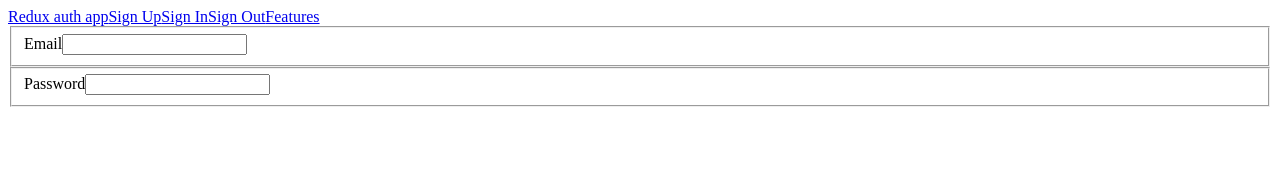
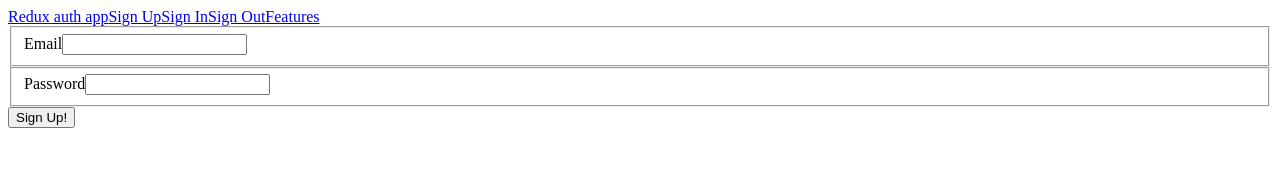
Before and after one commit to penkong/advanced-react-testing, a React (Create React App) app in the folder auth/client/: page /signup in a window 1280 px wide. Shown: the top 178 px of the page. Built offline with nearby package versions, Linux system fonts and the light colour scheme.

Commit message:
wireup action creators with axios to connect to backend

```diff
--- a/auth/client/src/actions/index.js
+++ b/auth/client/src/actions/index.js
@@ -0,0 +1,6 @@
+import axios from 'axios';
+import { AUTH_USER } from './types';
+//formProps
+export const signup = ({email, password}) => dispatch => {
+  axios.post('http://localhost:3090/signup', { email, password });
+};
--- /dev/null
+++ b/auth/client/src/actions/types.js
@@ -0,0 +1 @@
+export const AUTH_USER = 'AUTH_USER';
--- a/auth/client/src/components/auth/Signup.js
+++ b/auth/client/src/components/auth/Signup.js
@@ -1,10 +1,17 @@
 import React, { Component } from 'react';
 import { reduxForm , Field } from 'redux-form';
+import { connect } from 'react-redux';
+import * as actions from '../../actions';
+
 
 class Signup extends Component {
+  onSubmit = (formProps) => {
+    this.props.signup()
+  }
   render() {
+    const { handleSubmit } = this.props; //come from redux form these props
     return (
-      <form>
+      <form onSubmit={handleSubmit(this.onSubmit)}>
         <fieldset>
           <label>Email</label>
           <Field name="email" type="text" component="input" autoComplete="none"/>
@@ -13,6 +20,7 @@ class Signup extends Component {
           <label>Password</label>
           <Field name="password" type="password" component="input" autoComplete="none"/>
         </fieldset>
+        <button>Sign Up!</button>
       </form>
     );
   }
--- a/auth/client/src/index.js
+++ b/auth/client/src/index.js
@@ -2,7 +2,8 @@ import React from 'react';
 import ReactDOM from 'react-dom';
 import { BrowserRouter, Route } from 'react-router-dom';
 import { Provider } from 'react-redux';
-import { createStore } from 'redux';
+import { createStore, applyMiddleware } from 'redux';
+import reduxThunk from 'redux-thunk';
 
 import reducers from './reducers';
 
@@ -16,7 +17,7 @@ import Signup from './components/auth/Signup';
 
 
 
-const store = createStore(reducers, {});
+const store = createStore(reducers, {}, applyMiddleware(reduxThunk));
 
 
 ReactDOM.render(
```
